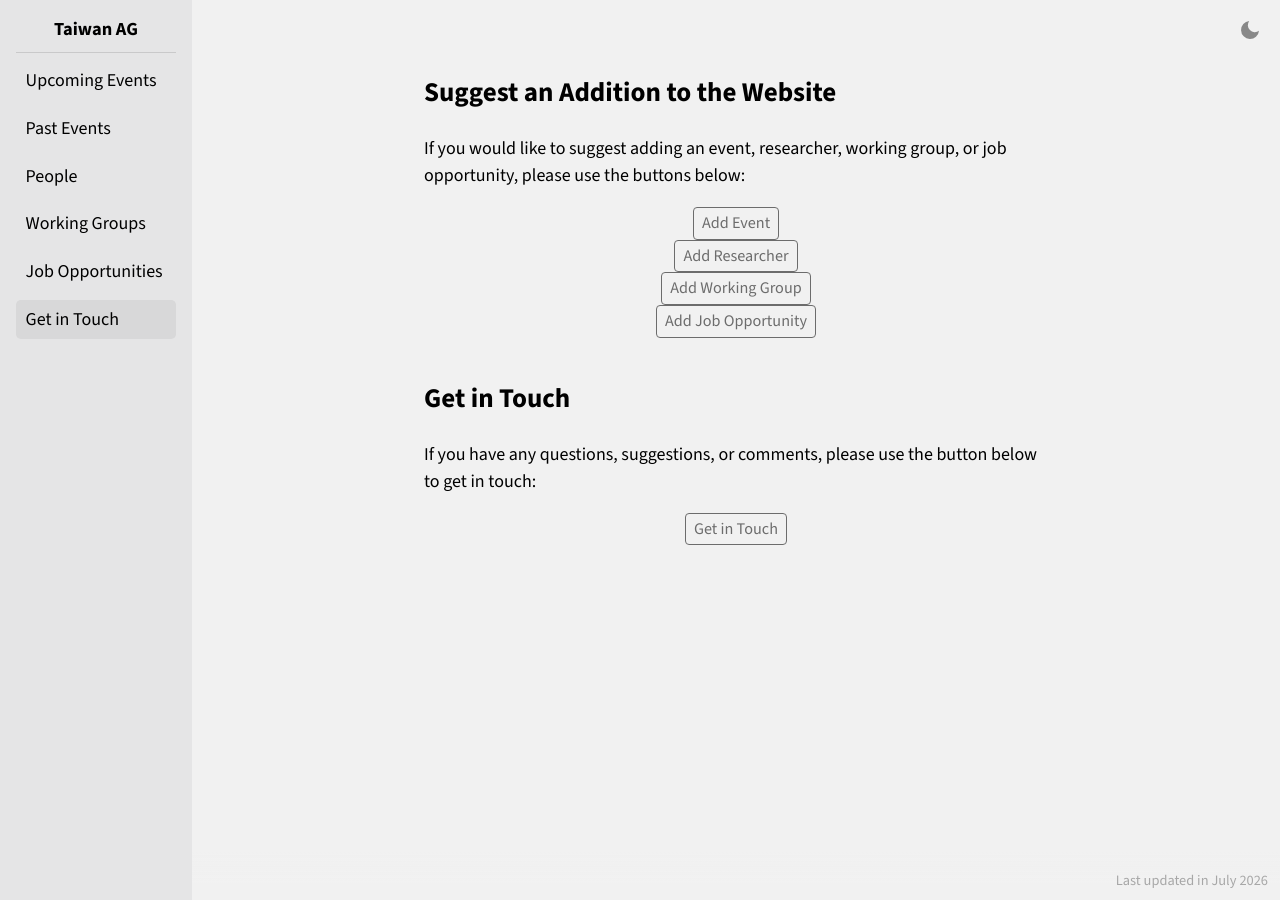
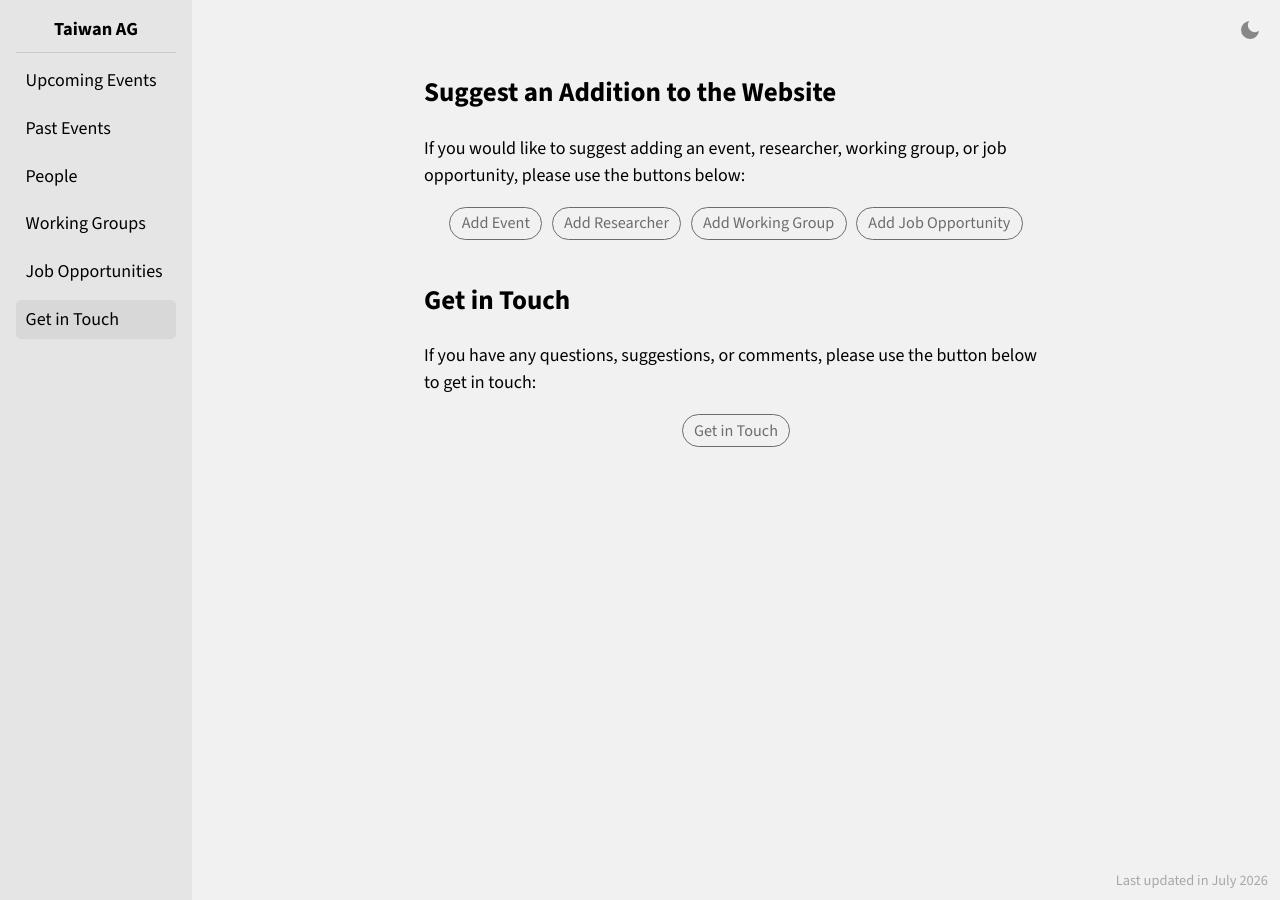
Before and after one commit to taiwan-ag/taiwan-ag.github.io, a Jekyll site: the page built from get-in-touch.md, in a window 1280 px wide. Built offline with Jekyll 4.4.1, drawn with Linux system fonts in a browser that asks for light colours.

Commit message:
Make .button pill-shaped and row-wrap the suggestion buttons
Round .button's corners into a pill shape site-wide, and add a
.button-row layout so the four suggestion buttons on get-in-touch.md sit
on one centered row with space between them, wrapping to additional rows
only once they no longer fit the available width.

Co-Authored-By: Claude Sonnet 5 <noreply@anthropic.com>
Claude-Session: https://claude.ai/code/session_017QskRAMmpSYybRe7kEe4A6

```diff
--- a/assets/css/main.css
+++ b/assets/css/main.css
@@ -241,9 +241,9 @@ h2 {
   display: block;
   width: fit-content;
   margin: 0 auto;
-  padding: 0.2rem 0.5rem;
+  padding: 0.2rem 0.7rem;
   border: 1px solid var(--text-color);
-  border-radius: 0.25rem;
+  border-radius: 999px;
   font-size: 0.9em;
   background: none;
   color: var(--text-color);
@@ -259,6 +259,23 @@ h2 {
   border-color: var(--accent-color);
   color: var(--accent-color);
   opacity: 1;
+}
+
+/* Groups several .button links on one row with space between them,
+   wrapping to additional rows only once they no longer fit (e.g. the
+   suggestion buttons on get-in-touch.md). Kramdown wraps consecutive
+   link lines in a single shared <p> rather than one per link, so the
+   flex layout targets that <p> -- the actual parent of the <a> tags --
+   rather than .button-row itself. */
+.button-row p {
+  display: flex;
+  flex-wrap: wrap;
+  justify-content: center;
+  gap: 0.6rem;
+}
+
+.button-row .button {
+  margin: 0;
 }
 
 .theme-toggle {
--- a/get-in-touch.md
+++ b/get-in-touch.md
@@ -9,10 +9,12 @@ permalink: /get-in-touch/
 If you would like to suggest adding an event, researcher, working group,
 or job opportunity, please use the buttons below:
 
+<div class="button-row" markdown="1">
 [Add Event](https://github.com/taiwan-ag/taiwan-ag.github.io/issues/new?template=add-event.yml){: .button }
 [Add Researcher](https://github.com/taiwan-ag/taiwan-ag.github.io/issues/new?template=add-person.yml){: .button }
 [Add Working Group](https://github.com/taiwan-ag/taiwan-ag.github.io/issues/new?template=add-working-group.yml){: .button }
 [Add Job Opportunity](https://github.com/taiwan-ag/taiwan-ag.github.io/issues/new?template=add-job-opportunity.yml){: .button }
+</div>
 
 ## Get in Touch
 
```
